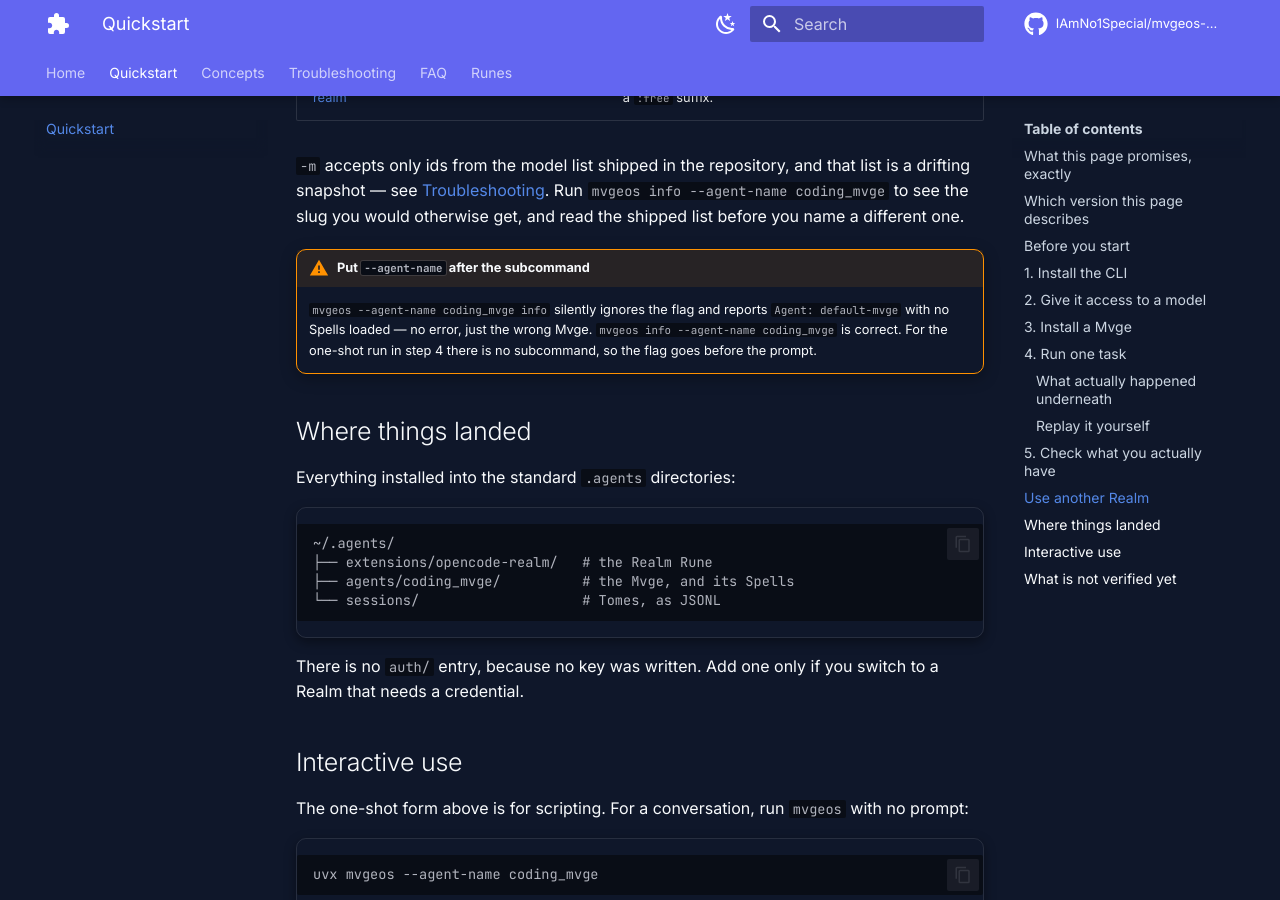
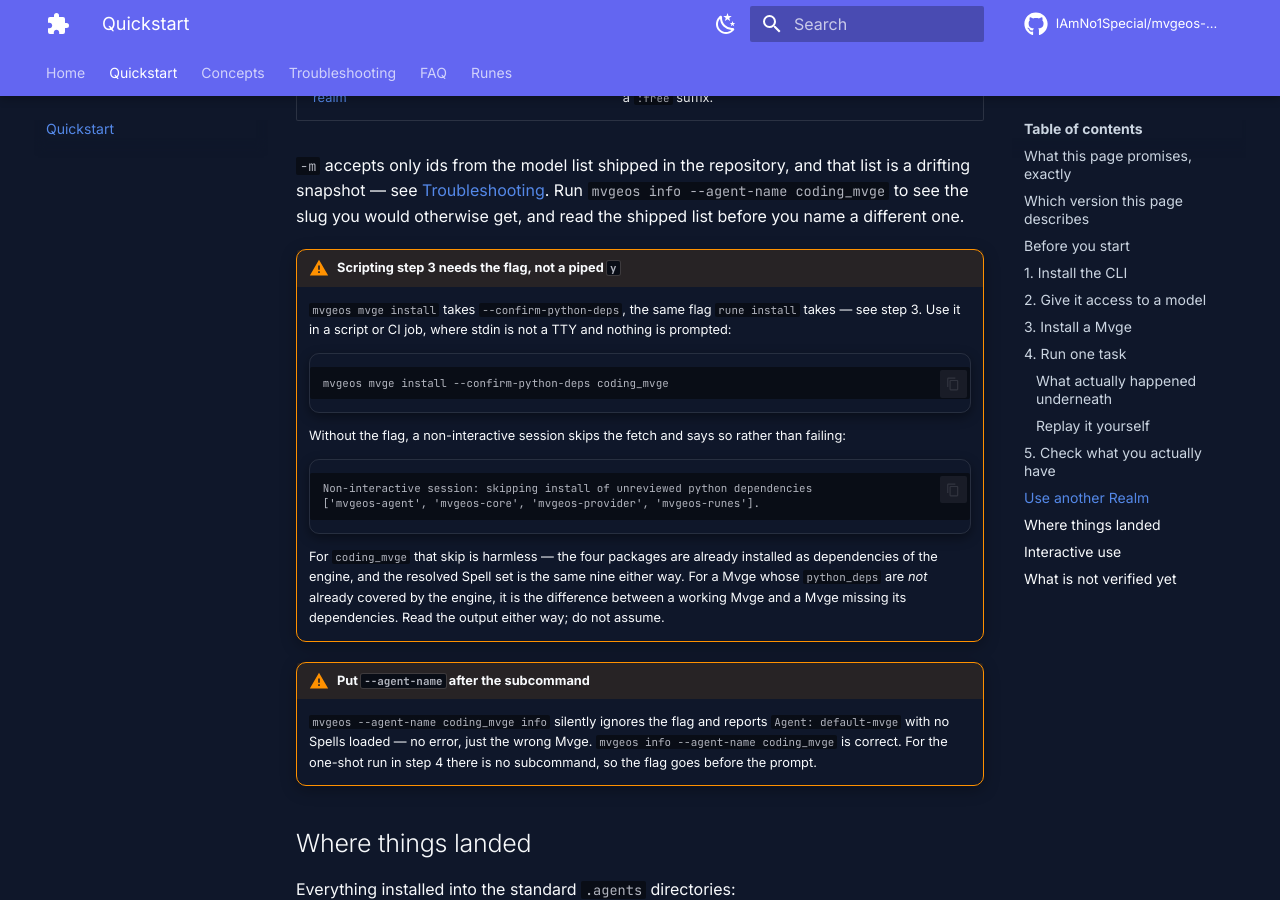
Before and after one commit to IAmNo1Special/mvgeos-marketplace, an MkDocs documentation site: the page built from docs/quickstart.md, in a window 1280 px wide and 900 px high, scrolled down 8248 px. Built offline with MkDocs 1.6.1 and Material for MkDocs 9.7.7, drawn with Linux system fonts in a browser that asks for light colours; comment, search, counter and statistics services are not loaded.

Commit message:
docs: correct a false claim about mvge install scripting (#13)
The quickstart documented `mvgeos mvge install --confirm-python-deps coding_mvge`
in step 3, then 180 lines later warned that "`mvge install` has no
non-interactive flag" and that "there is no `--confirm-python-deps` to script it
with". The second half is false and the first half is the command that works.

Verified against `origin/main` (v0.6.8) on a clean HOME, not from memory:

    $ mvgeos mvge install --help
    --confirm-python-deps    --no-confirm-python-d…      Install the mvge's
                                                      declared python_deps
                                                      without prompting.

The cost of the wrong warning was concrete: a reader scripting step 3 for CI
would conclude no non-interactive path exists, when one does. A reader trusting
the warning over the earlier example would not learn the flag is real.

Replaced with the verified behaviour: use the flag in a script, and note what
the non-interactive skip prints and when it matters (a Mvge whose python_deps
are not already covered by the engine, unlike coding_mvge).

Also verified unchanged: the nine-Spell set, `mvgeos build` output, and
`mvgeos info --agent-name coding_mvge`.

mkdocs build --strict: Documentation built in 0.63 seconds
20 pages checked, 0 broken content anchors

Co-authored-by: IAmNo1Special <186975440+IAmNo1Special@users.noreply.github.com>
Co-authored-by: Paperclip <noreply@paperclip.ing>

````diff
--- a/docs/quickstart.md
+++ b/docs/quickstart.md
@@ -385,6 +385,29 @@ list is a drifting snapshot — see
 `mvgeos info --agent-name coding_mvge` to see the slug you would otherwise get,
 and read the shipped list before you name a different one.
 
+!!! warning "Scripting step 3 needs the flag, not a piped `y`"
+    `mvgeos mvge install` takes `--confirm-python-deps`, the same flag
+    `rune install` takes — see step 3. Use it in a script or CI job, where stdin
+    is not a TTY and nothing is prompted:
+
+    ```bash
+    mvgeos mvge install --confirm-python-deps coding_mvge
+    ```
+
+    Without the flag, a non-interactive session skips the fetch and says so
+    rather than failing:
+
+    ```text
+    Non-interactive session: skipping install of unreviewed python dependencies
+    ['mvgeos-agent', 'mvgeos-core', 'mvgeos-provider', 'mvgeos-runes'].
+    ```
+
+    For `coding_mvge` that skip is harmless — the four packages are already
+    installed as dependencies of the engine, and the resolved Spell set is the
+    same nine either way. For a Mvge whose `python_deps` are *not* already
+    covered by the engine, it is the difference between a working Mvge and a
+    Mvge missing its dependencies. Read the output either way; do not assume.
+
 !!! warning "Put `--agent-name` after the subcommand"
     `mvgeos --agent-name coding_mvge info` silently ignores the flag and reports
     `Agent: default-mvge` with no Spells loaded — no error, just the wrong Mvge.
````
